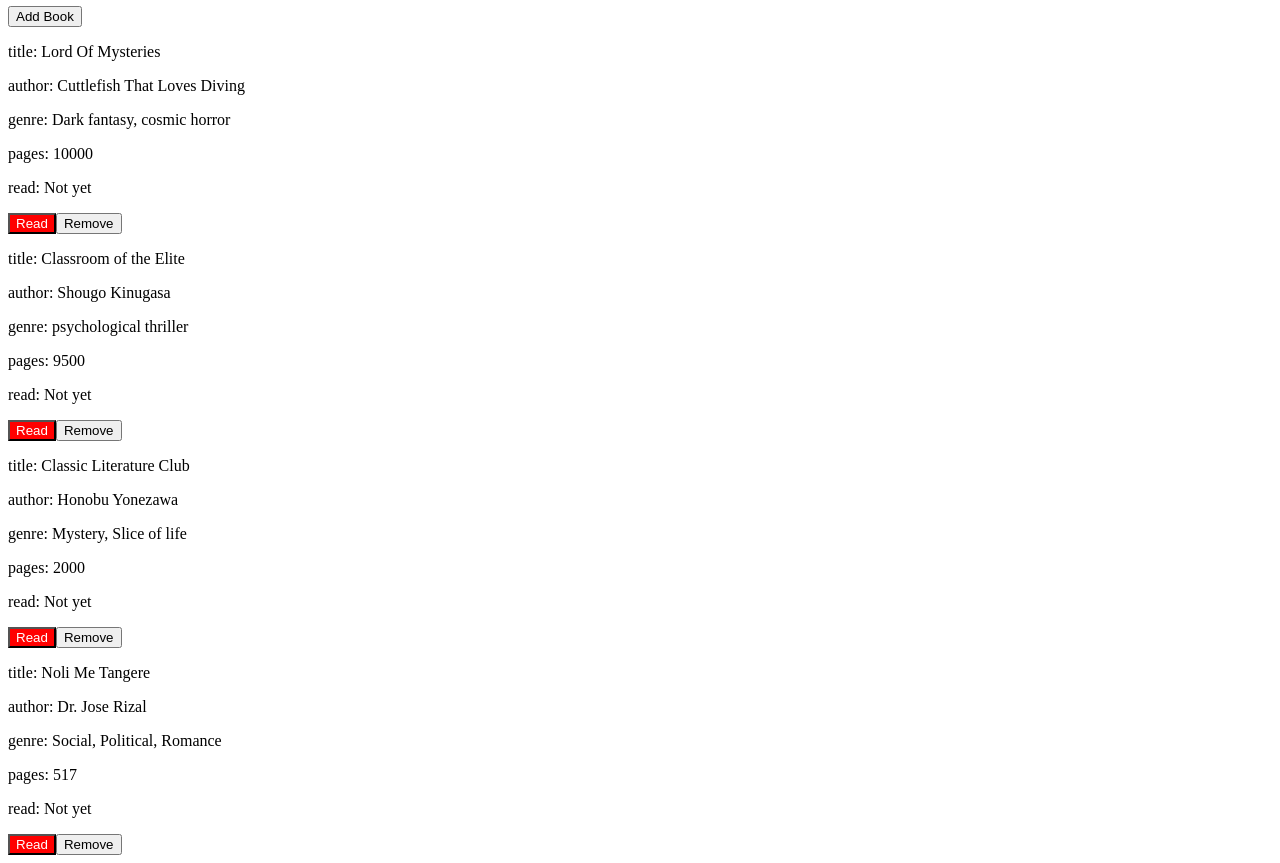
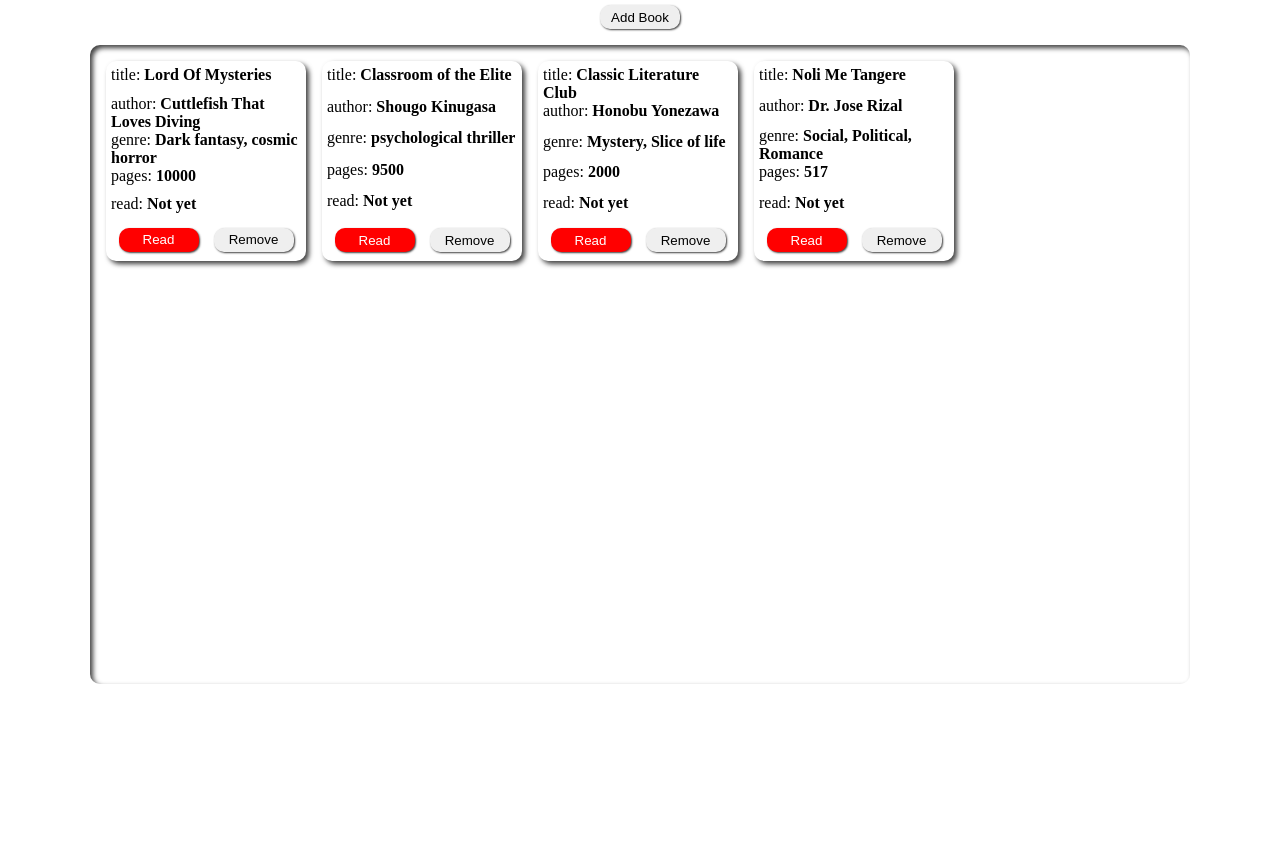
Before and after one commit to Drewflores/Simple-web-Library, a plain HTML site: page index.html in a window 1280 px wide. Shown: the part 74-937 px from the top of the page. After the commit the page ends 800 px from the top, so only its background shows below. Drawn offline with Linux system fonts and the light colour scheme.

Commit message:
Finished by adding the necessary tyling and did some changes in js

```diff
--- a/function.js
+++ b/function.js
@@ -35,7 +35,7 @@
             if (key === 'id') return;
 
             const p = document.createElement('p');
-            p.textContent = `${key}: ${value}`;
+            p.innerHTML = `${key}: <span style='font-weight: bold'>${value}</span>`;
             card.appendChild(p);
         });
 
@@ -47,13 +47,16 @@
             read.classList.add("green");
         }
 
+        const featureBtns = document.createElement("div");
+        featureBtns.className = "feature";
+
         read.addEventListener("click", (e) => {
             book.readStatus();
             e.target.classList.toggle("green");
             showBooks();
         });
 
-        card.appendChild(read);
+        featureBtns.appendChild(read);
 
         const remove = document.createElement("button");
         remove.textContent = "Remove";
@@ -64,8 +67,9 @@
             showBooks();
         });
 
-        card.appendChild(remove);
+        featureBtns.appendChild(remove);
         bookShelf.appendChild(card);
+        card.appendChild(featureBtns);
     });
 };
 
--- a/index.html
+++ b/index.html
@@ -17,11 +17,11 @@
         <form id="addBookForm">
             <h2>Add a Book</h2>
             <label for="title">Title: </label>
-            <input type="text" name="title" id="title">
+            <input type="text" name="title" id="title" required>
             <label for="author"> Author: </label>
-            <input type="text" name="author" id="author">
+            <input type="text" name="author" id="author" required>
             <label for="genre"> Genre: </label>
-            <input type="text" name="genre" id="genre">
+            <input type="text" name="genre" id="genre" required>
             <label for="pages">No. Pages</label>
             <input type="number" name="pages" id="pages">
             <button id="submitBtn">Submit</button>
--- a/styles.css
+++ b/styles.css
@@ -1,3 +1,76 @@
+* {
+    box-sizing: border-box;
+    padding: 0;
+    margin: 0;
+}
+
+html, body {
+    height: 100%;
+    width: 100%;
+    display: flex;
+    flex-direction: column;
+    justify-content: center;
+    align-items: center;
+}
+
+h1 {
+    text-shadow: 1px 1px 2px rgb(65, 65, 65);
+}
+
+.container {
+    height: 90%;
+    width: 90%;
+    display: flex;
+    flex-direction: column;
+    justify-content: center;
+    align-items: center;
+    padding: 5px;
+}
+
+#bookShelf {
+    height: 90%;
+    width: 1100px;
+    padding: 1rem 0 0 1rem;
+    display: flex;
+    flex-wrap: wrap;
+    overflow-y: auto;
+    border-radius: 10px;
+    box-shadow: inset 3px 3px 5px rgb(65, 65, 65);
+}
+
+.card {
+    width: 200px;
+    height: 200px;
+    margin: 0 1rem 1rem 0;
+    padding: 5px;
+    display: grid;
+    grid-template-columns: 1fr;
+    grid-template-rows: repeat(6, 1fr);
+    box-shadow: 3px 3px 5px rgb(65, 65, 65);
+    border-radius: 10px;
+}
+
+.feature {
+    height: 2rem;
+    width: 100%;
+    display: grid;
+    grid-template-columns: 1fr 1fr;
+    grid-template-rows: 1fr;
+    place-items: center;
+}
+
+button {
+    height: 1.5rem;
+    width: 5rem;
+    border-radius: 10px;
+    box-shadow: 1px 1px 2px rgb(65, 65, 65);
+    border: none;
+}
+
+#addBookBtn {
+    margin-bottom: 1rem;
+}
+
 .read {
     background-color: red;
     color: white;
@@ -5,3 +78,9 @@
 .green {
     background-color: green;
 }
+
+#addBookDial {
+    height: 200px;
+    width: 250px;
+    margin: auto;
+}
```
